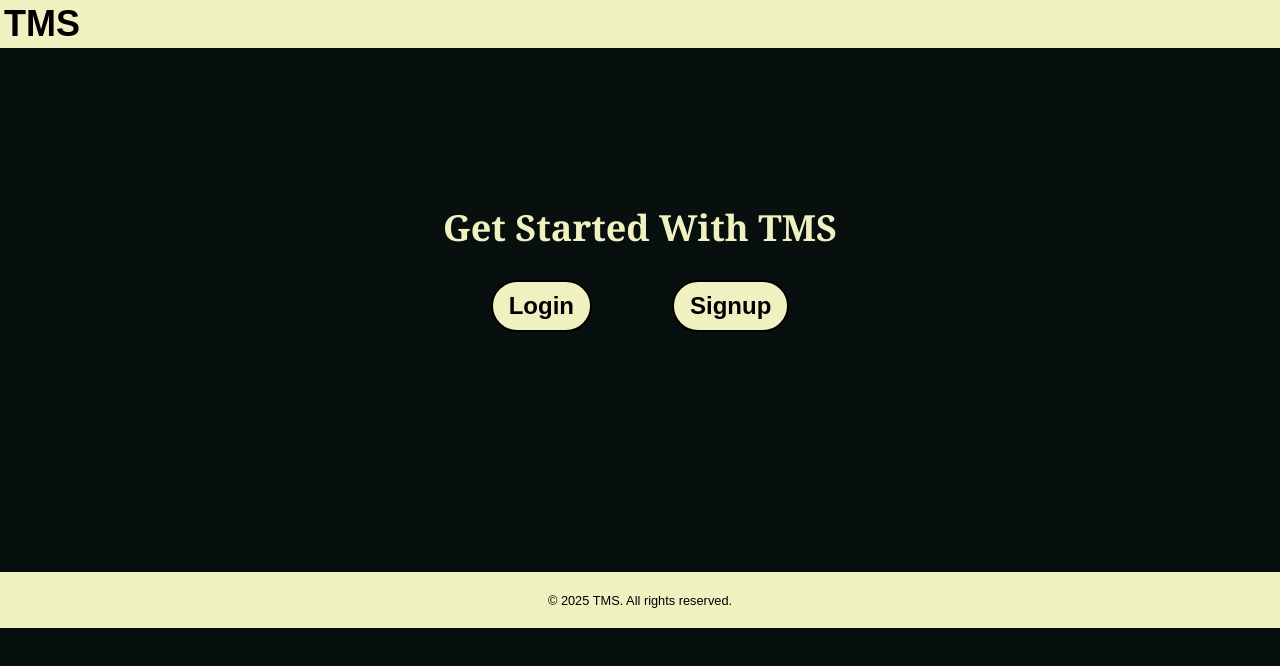
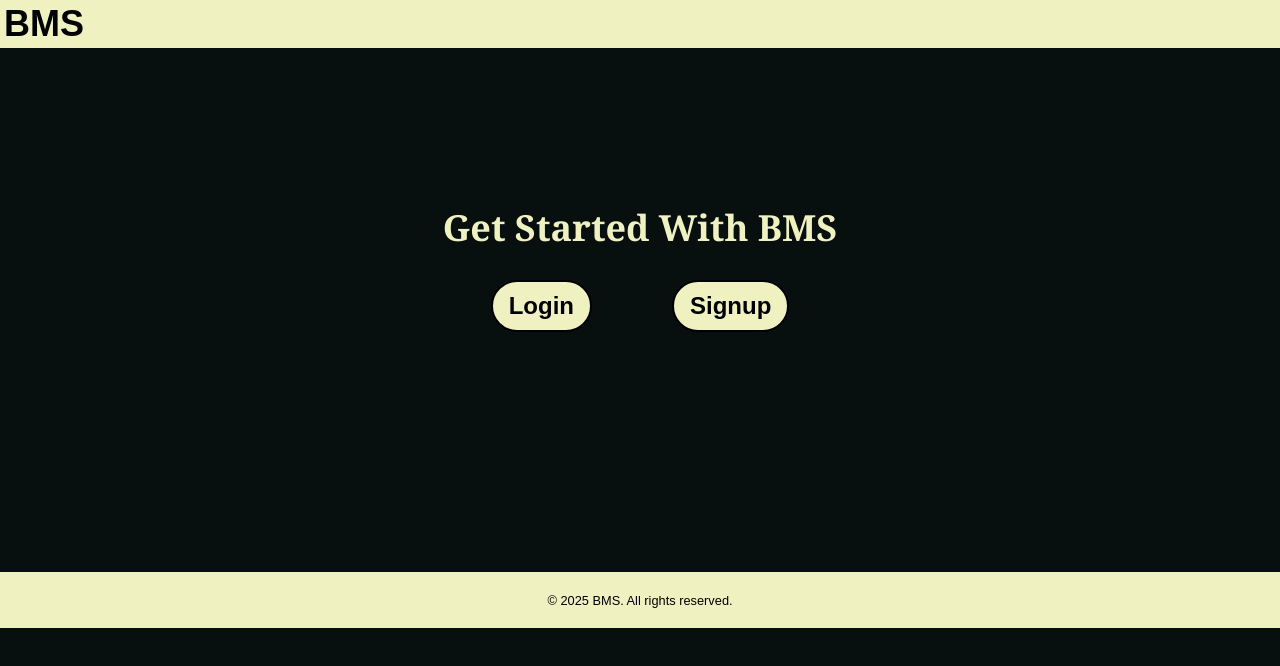
Before and after one commit to Icexres/Store_TMS, a Next.js app: page / in a window 1280 px wide. Shown: the top 666 px of the page. Built offline with nearby package versions, Linux system fonts and the light colour scheme.

Commit message:
changed to BMS

```diff
--- a/app/Authentication/Login/page.tsx
+++ b/app/Authentication/Login/page.tsx
@@ -35,7 +35,7 @@ const Login = () => {
   return (<>
     <div className='Login-container'>
       <div className='header bg-[#Eff2c0] text-black p-1'>
-        <Link href="/"> <div className='logo text-4xl font-extrabold'>TMS</div></Link>
+        <Link href="/"> <div className='logo text-4xl font-extrabold'>BMS</div></Link>
       </div>
         {/* end of header */}
     <div className='form'>
@@ -67,7 +67,7 @@ const Login = () => {
         </div>
     </div>
     <div className='footer bg-[#Eff2c0] text-black p-4 mt-60 text-center'>
-            <small>&copy; 2025 TMS. All rights reserved.</small>
+            <small>&copy; 2025 BMS. All rights reserved.</small>
         </div>
   </>
   )
--- a/app/Authentication/Signup/page.tsx
+++ b/app/Authentication/Signup/page.tsx
@@ -44,7 +44,7 @@ const Signup = () => {
     <>
     <div className='Login-container'>
       <div className='header bg-[#Eff2c0] text-black p-1'>
-        <Link href="/"> <div className='logo text-4xl font-extrabold'>TMS</div></Link>
+        <Link href="/"> <div className='logo text-4xl font-extrabold'>BMS</div></Link>
       </div>
         {/* end of header */}
     <div className='form'>
@@ -86,7 +86,7 @@ const Signup = () => {
         </div>
     </div>
     <div className='footer bg-[#Eff2c0] text-black p-4 mt-60 text-center'>
-            <small>&copy; 2025 TMS. All rights reserved.</small>
+            <small>&copy; 2025 BMS. All rights reserved.</small>
         </div>
   </>
   )
--- a/app/Dashboard/UserDashboard/page.tsx
+++ b/app/Dashboard/UserDashboard/page.tsx
@@ -22,7 +22,7 @@ const UserDashboard = () => {
   return (
     <div className='admin-container'>
       <div className='header bg-[#Eff2c0] text-black p-1 flex flex-row justify-between items-center'>
-        <div className='logo text-4xl font-extrabold'>ADMIN PANNEL</div>
+        <div className='logo text-4xl font-extrabold'>USER PANNEL</div>
           <div onClick={handleLogout} className="cursor-pointer bg-red-500 hover:bg-red-700 text-white font-bold py-2 px-4 rounded inline-block">Logout</div>
       </div>
       <div className='nav and content flex flex-row'>
--- a/app/Landing/page.tsx
+++ b/app/Landing/page.tsx
@@ -5,11 +5,11 @@ const Landing = () => {
   return ( <>
     <div className='landiing-container'>
       <div className='header bg-[#Eff2c0] text-black p-1'>
-        <div className='logo text-4xl font-extrabold'>TMS</div>
+        <div className='logo text-4xl font-extrabold'>BMS</div>
       </div>
       {/* end of header */}
         <div className='content text-center mt-40 flex flex-col gap-8'>
-            <div className='text-4xl font-serif font-extrabold'>Get Started With TMS</div>
+            <div className='text-4xl font-serif font-extrabold'>Get Started With BMS</div>
             <div className='button-container flex flex-row justify-center gap-20 font-semibold'>
                 <Link href="/Authentication/Login">
                     <div className='bg-[#Eff2c0] border-2 border-black text-2xl px-4 py-2 rounded-full text-black hover:bg-black hover:border-2 hover:border-[#Eff2c0] hover:text-[#eff2c0] transition-colors duration-300 cursor-pointer'>Login</div>
@@ -22,7 +22,7 @@ const Landing = () => {
     {/* end of content */}
     </div>
         <div className='footer bg-[#Eff2c0] text-black p-4 mt-60 text-center'>
-            <small>&copy; 2025 TMS. All rights reserved.</small>
+            <small>&copy; 2025 BMS. All rights reserved.</small>
         </div>
 
 </>  )
```
